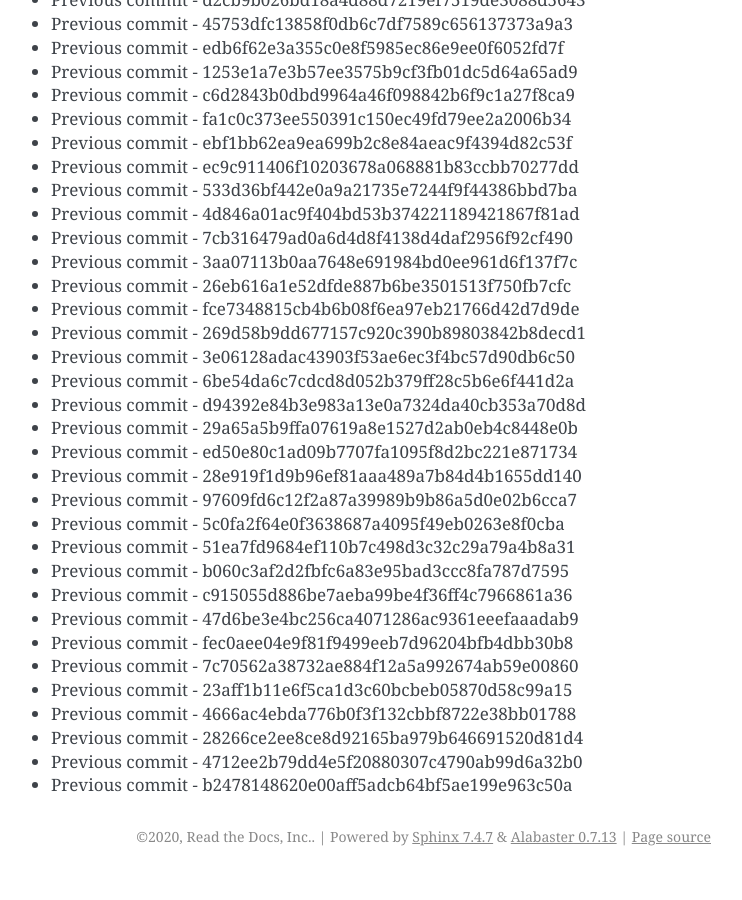
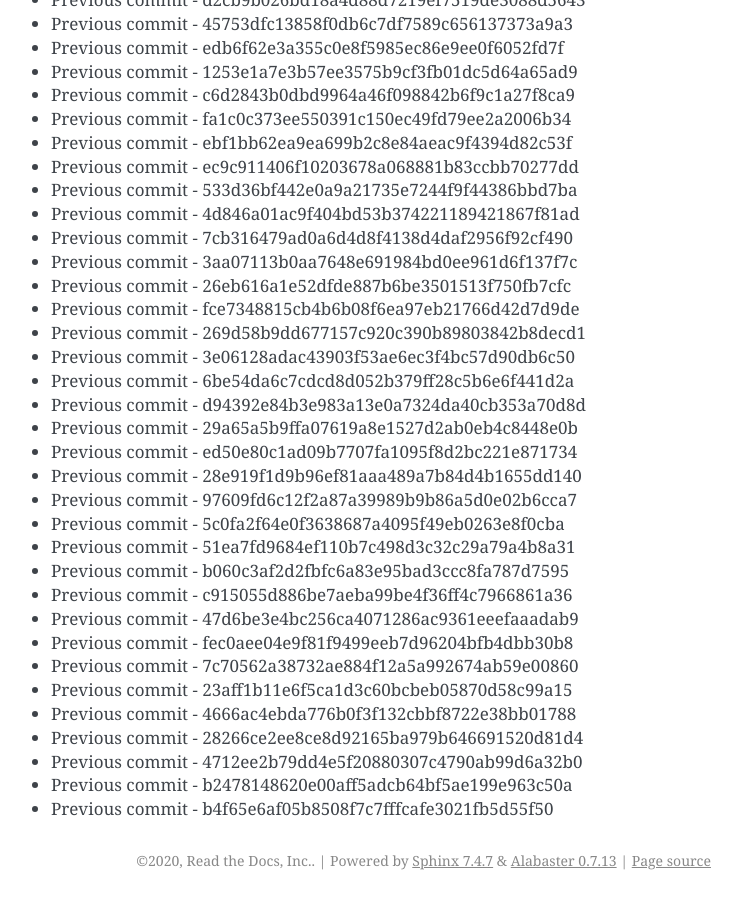
Before and after one commit to readthedocs/rtd-git-stresstest, a Sphinx documentation site: the page built from docs/updates.rst, in a window 1280 px wide and 900 px high, scrolled down 80018 px. Shown: the whole window, without its empty margins (399-1141 px from the left). Built offline with Sphinx 7.4.7, drawn with Linux system fonts in a browser that asks for light colours; before the commit the page ends 80894 px from its top, so only the background shows below that.

Commit message:
Generating commit from previous: b4f65e6af05b8508f7c7fffcafe3021fb5d55f50

```diff
--- a/docs/updates.rst
+++ b/docs/updates.rst
@@ -3394,3 +3394,4 @@ It can be tested for any performance characteristics.
 * Previous commit - 28266ce2ee8ce8d92165ba979b646691520d81d4
 * Previous commit - 4712ee2b79dd4e5f20880307c4790ab99d6a32b0
 * Previous commit - b2478148620e00aff5adcb64bf5ae199e963c50a
+* Previous commit - b4f65e6af05b8508f7c7fffcafe3021fb5d55f50
```
